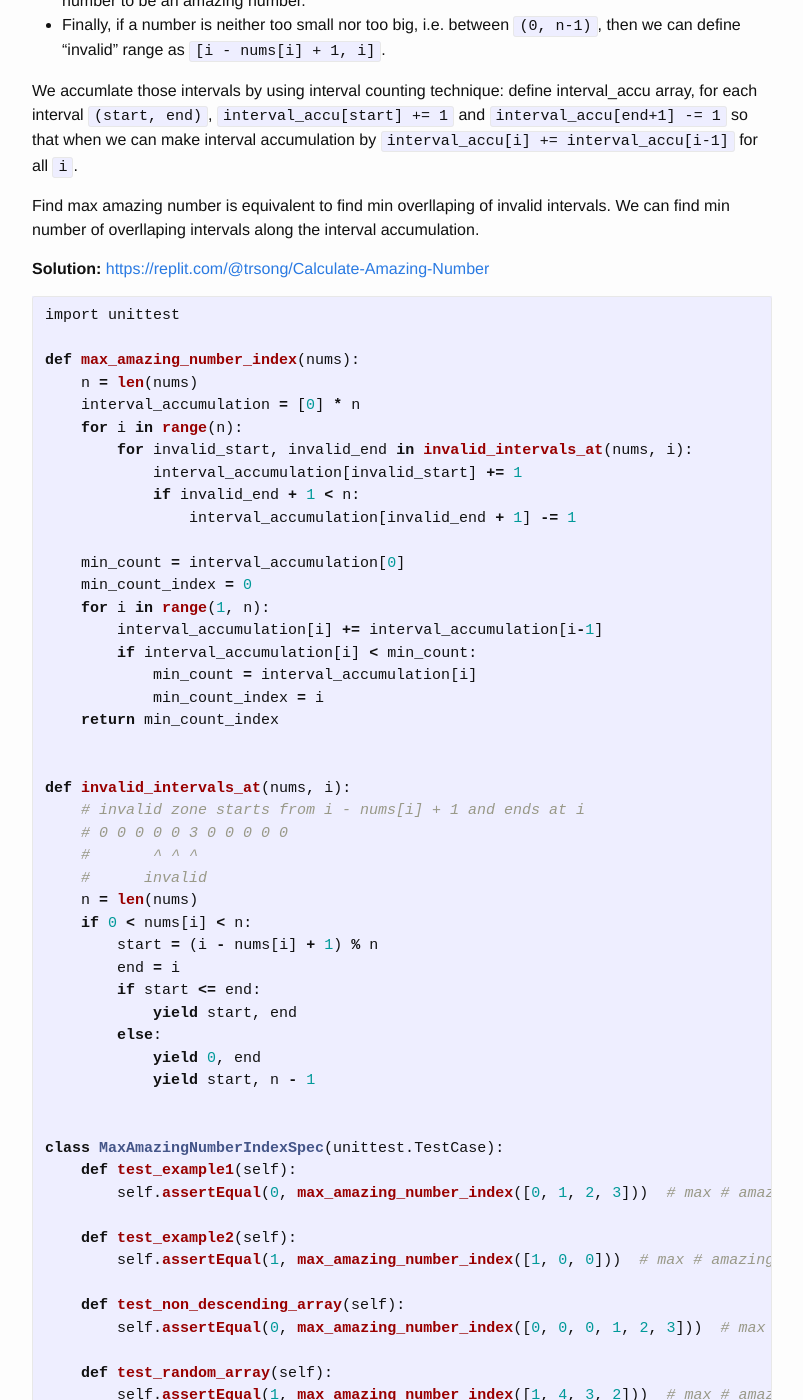
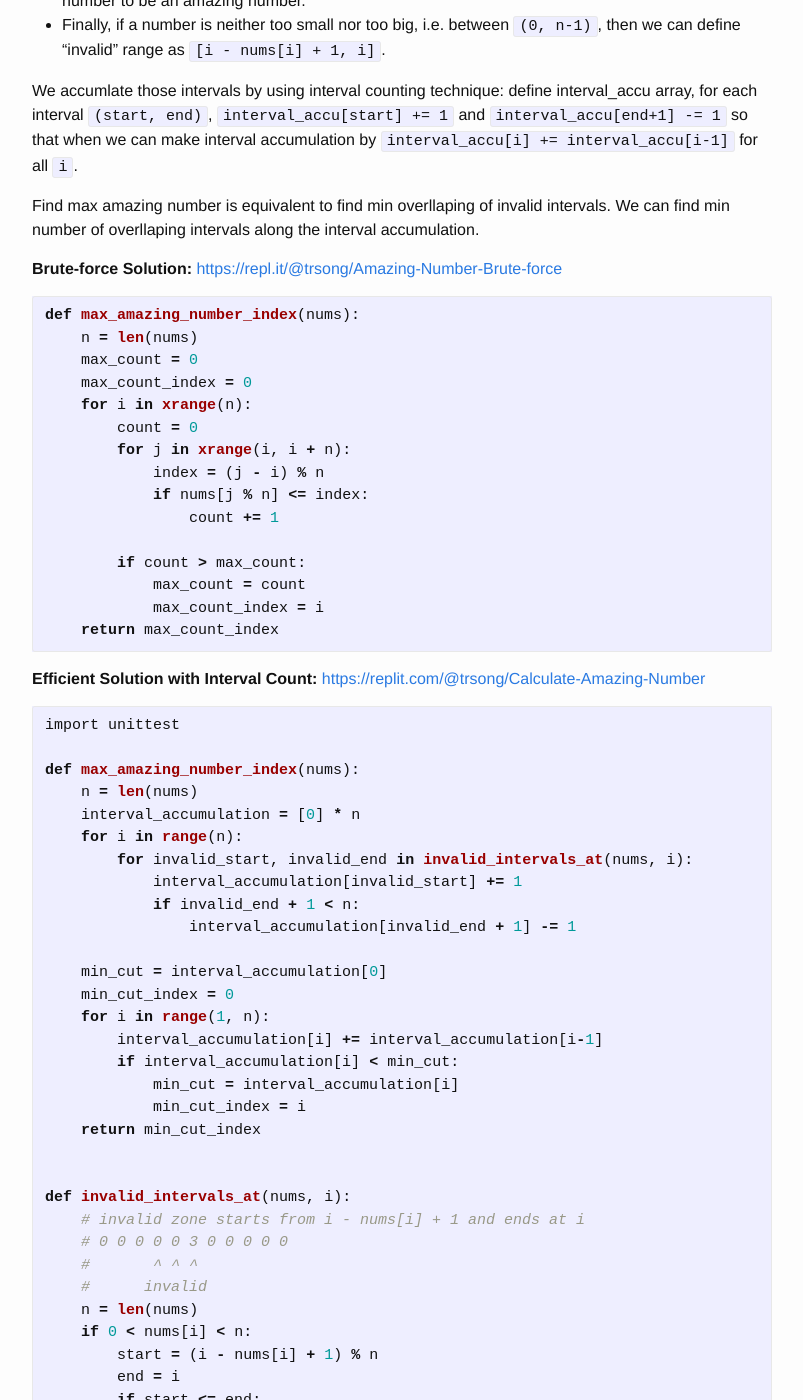
Before and after one commit to trsong/trsong.github.io, a Jekyll site: the page built from _posts/2021-11-01-DailyQuestionsNov.md, in a window 1280 px wide and 1400 px high, scrolled down 1348 px. Shown: the whole window, without its empty margins (238-1041 px from the left). Built offline with Jekyll 4.4.1, drawn with Linux system fonts in a browser that asks for light colours.

Commit message:
Add brutal-force solution and create a better name for variables

````diff
--- a/_posts/2021-11-01-DailyQuestionsNov.md
+++ b/_posts/2021-11-01-DailyQuestionsNov.md
@@ -51,7 +51,27 @@ We accumlate those intervals by using interval counting technique: define interv
 Find max amazing number is equivalent to find min overllaping of invalid intervals. We can find min number of overllaping intervals along the interval accumulation.
 
 
-**Solution:** [https://replit.com/@trsong/Calculate-Amazing-Number](https://replit.com/@trsong/Calculate-Amazing-Number)
+
+**Brute-force Solution:** [https://repl.it/@trsong/Amazing-Number-Brute-force](https://repl.it/@trsong/Amazing-Number-Brute-force)
+```py
+def max_amazing_number_index(nums):
+    n = len(nums)
+    max_count = 0
+    max_count_index = 0
+    for i in xrange(n):
+        count = 0
+        for j in xrange(i, i + n):
+            index = (j - i) % n
+            if nums[j % n] <= index:
+                count += 1
+
+        if count > max_count:
+            max_count = count
+            max_count_index = i
+    return max_count_index
+```
+
+**Efficient Solution with Interval Count:** [https://replit.com/@trsong/Calculate-Amazing-Number](https://replit.com/@trsong/Calculate-Amazing-Number)
 ```py
 import unittest
 
@@ -64,14 +84,14 @@ def max_amazing_number_index(nums):
             if invalid_end + 1 < n:
                 interval_accumulation[invalid_end + 1] -= 1
 
-    min_count = interval_accumulation[0]
-    min_count_index = 0
+    min_cut = interval_accumulation[0]
+    min_cut_index = 0
     for i in range(1, n):
         interval_accumulation[i] += interval_accumulation[i-1]
-        if interval_accumulation[i] < min_count:
-            min_count = interval_accumulation[i]
-            min_count_index = i
-    return min_count_index
+        if interval_accumulation[i] < min_cut:
+            min_cut = interval_accumulation[i]
+            min_cut_index = i
+    return min_cut_index
 
 
 def invalid_intervals_at(nums, i):
````
